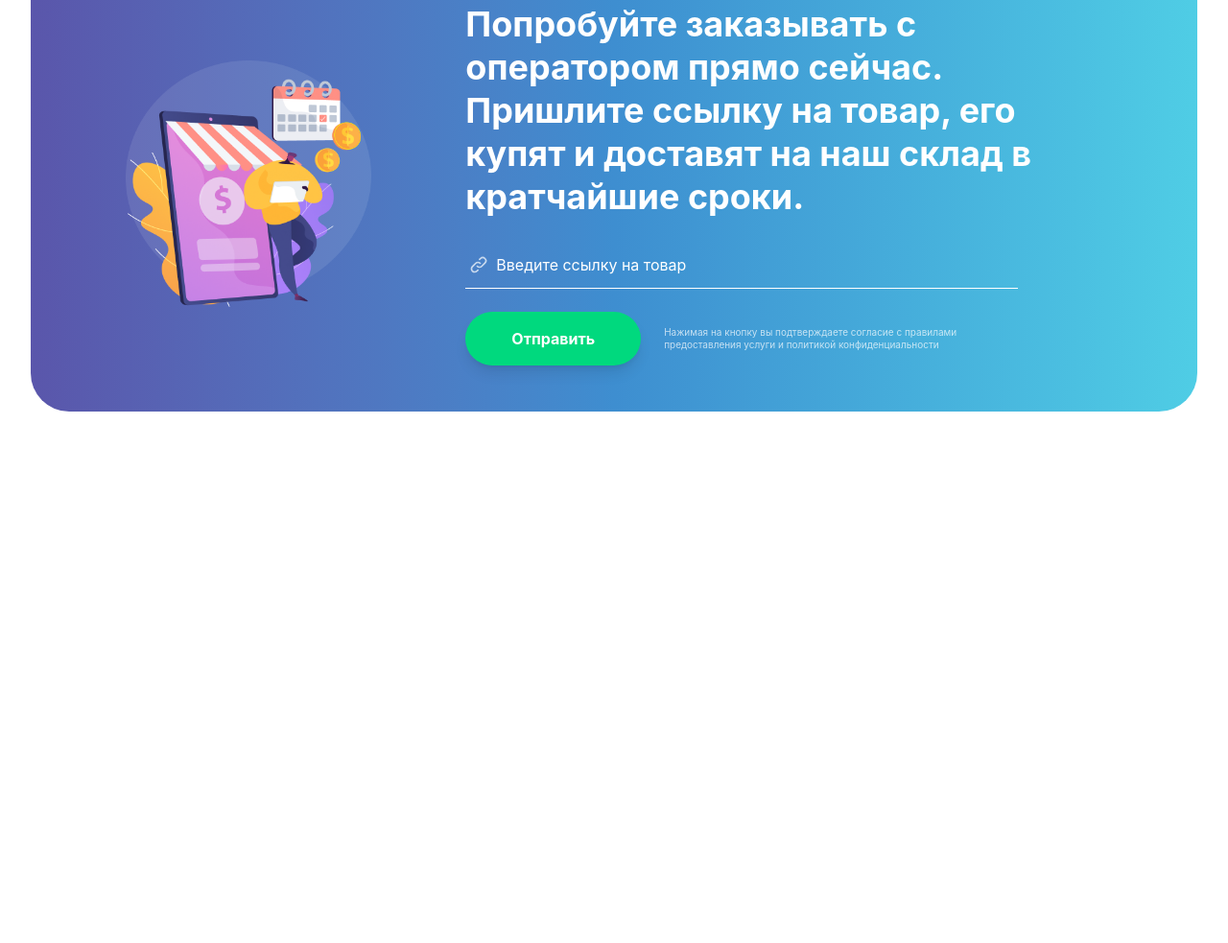
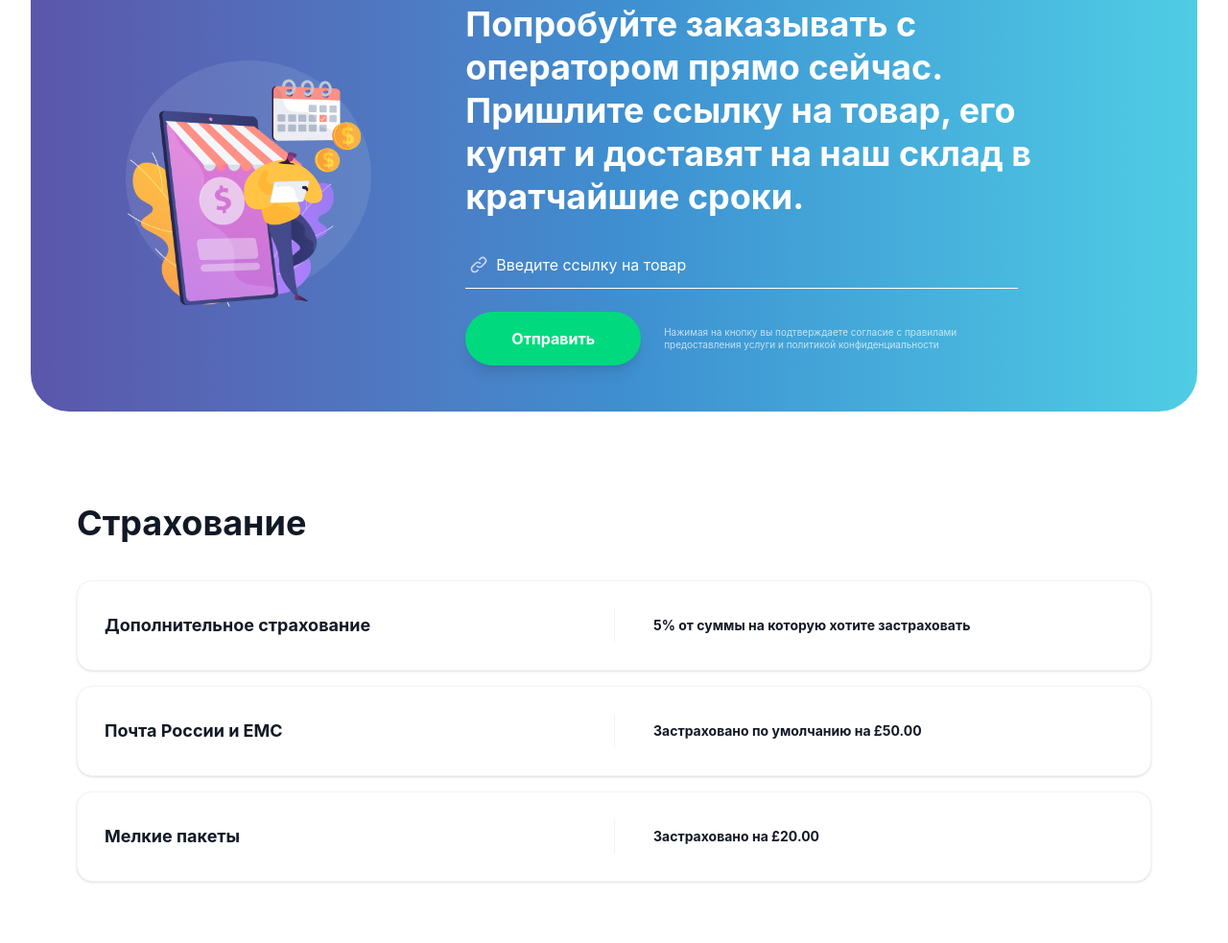
Before and after one commit to dilovar6666/dzweek3.5, a website: page src/index4.html in a window 1280 px wide. Shown: the part 4253-5236 px from the top of the page at 96% size. Before the commit the page ends 4714 px from the top, so only its background shows below. Drawn offline with nearby package versions, Linux system fonts and the light colour scheme; files that its build step writes are made by us from their sources; files whose address does not match are found by name.

Commit message:
add section7

```diff
--- a/src/index4.html
+++ b/src/index4.html
@@ -446,6 +446,46 @@
          </div>
       </div>
    </section>
+
+
+
+
+
+
+   <section class="max-w-6xl mx-auto px-4 py-16 font-sans text-[#121926]">
+      <h2 class="text-4xl font-bold mb-10 text-left">Страхование</h2>
+      <div class="space-y-4">
+         <div
+            class="bg-white p-7 rounded-2xl shadow-sm flex flex-col md:flex-row justify-between items-center border border-gray-100">
+            <div class="flex-1 md:pr-8">
+               <span class="font-bold text-lg">Дополнительное страхование</span>
+            </div>
+            <div class="w-full md:w-1/2 border-l border-gray-100 md:pl-10 py-2 mt-4 md:mt-0 flex items-center">
+               <p class="text-sm font-bold">5% от суммы на которую хотите застраховать</p>
+            </div>
+         </div>
+         <div
+            class="bg-white p-7 rounded-2xl shadow-sm flex flex-col md:flex-row justify-between items-center border border-gray-100">
+            <div class="flex-1 md:pr-8">
+               <span class="font-bold text-lg">Почта России и EMC</span>
+            </div>
+            <div class="w-full md:w-1/2 border-l border-gray-100 md:pl-10 py-2 mt-4 md:mt-0 flex items-center">
+               <p class="text-sm font-bold">Застраховано по умолчанию на £50.00</p>
+            </div>
+         </div>
+         <div
+            class="bg-white p-7 rounded-2xl shadow-sm flex flex-col md:flex-row justify-between items-center border border-gray-100">
+            <div class="flex-1 md:pr-8">
+               <span class="font-bold text-lg">Мелкие пакеты</span>
+            </div>
+            <div class="w-full md:w-1/2 border-l border-gray-100 md:pl-10 py-2 mt-4 md:mt-0 flex items-center">
+               <p class="text-sm font-bold">Застраховано на £20.00</p>
+            </div>
+         </div>
+      </div>
+   </section>
+
+
 </body>
 
 </html>
```
